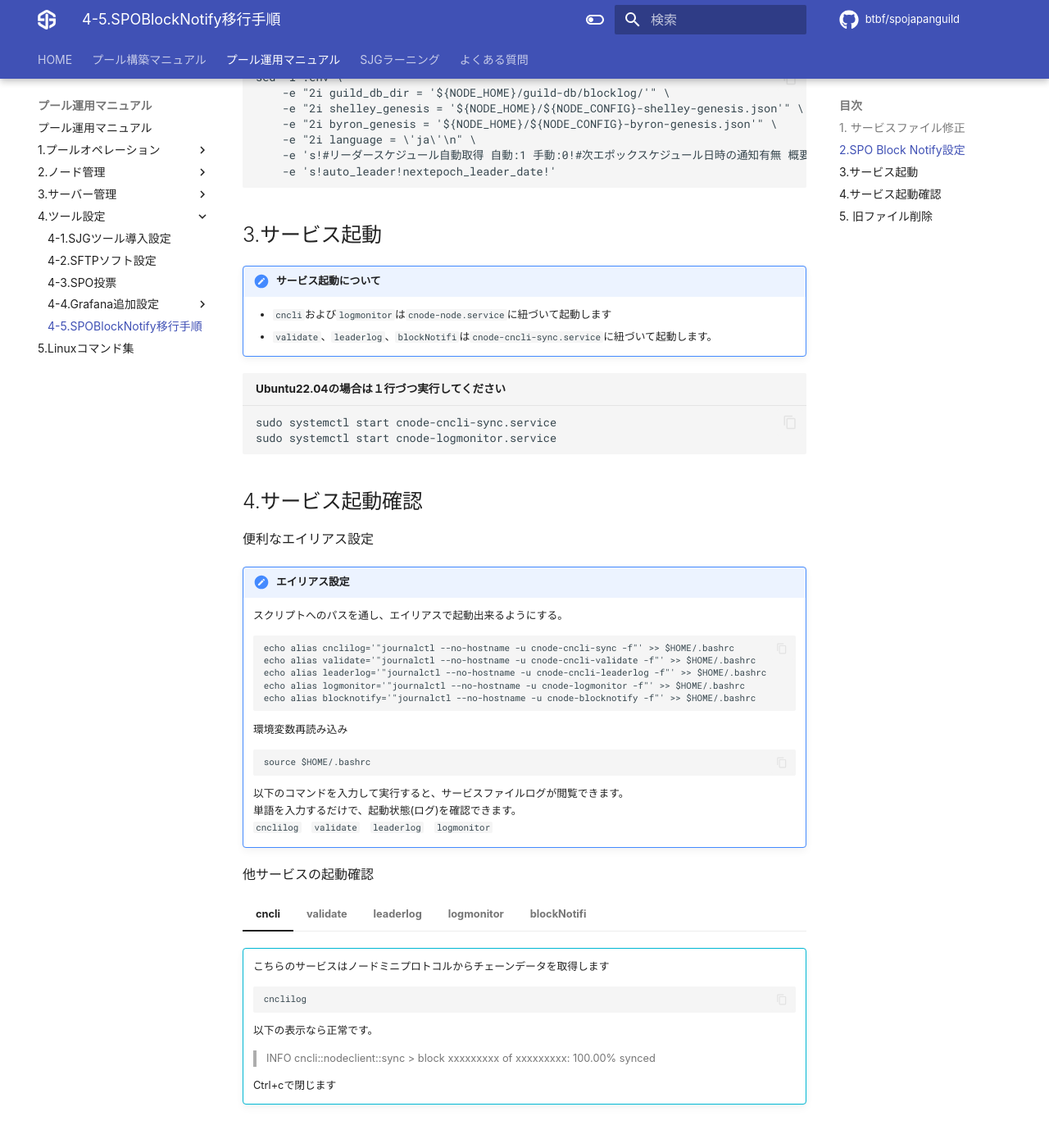
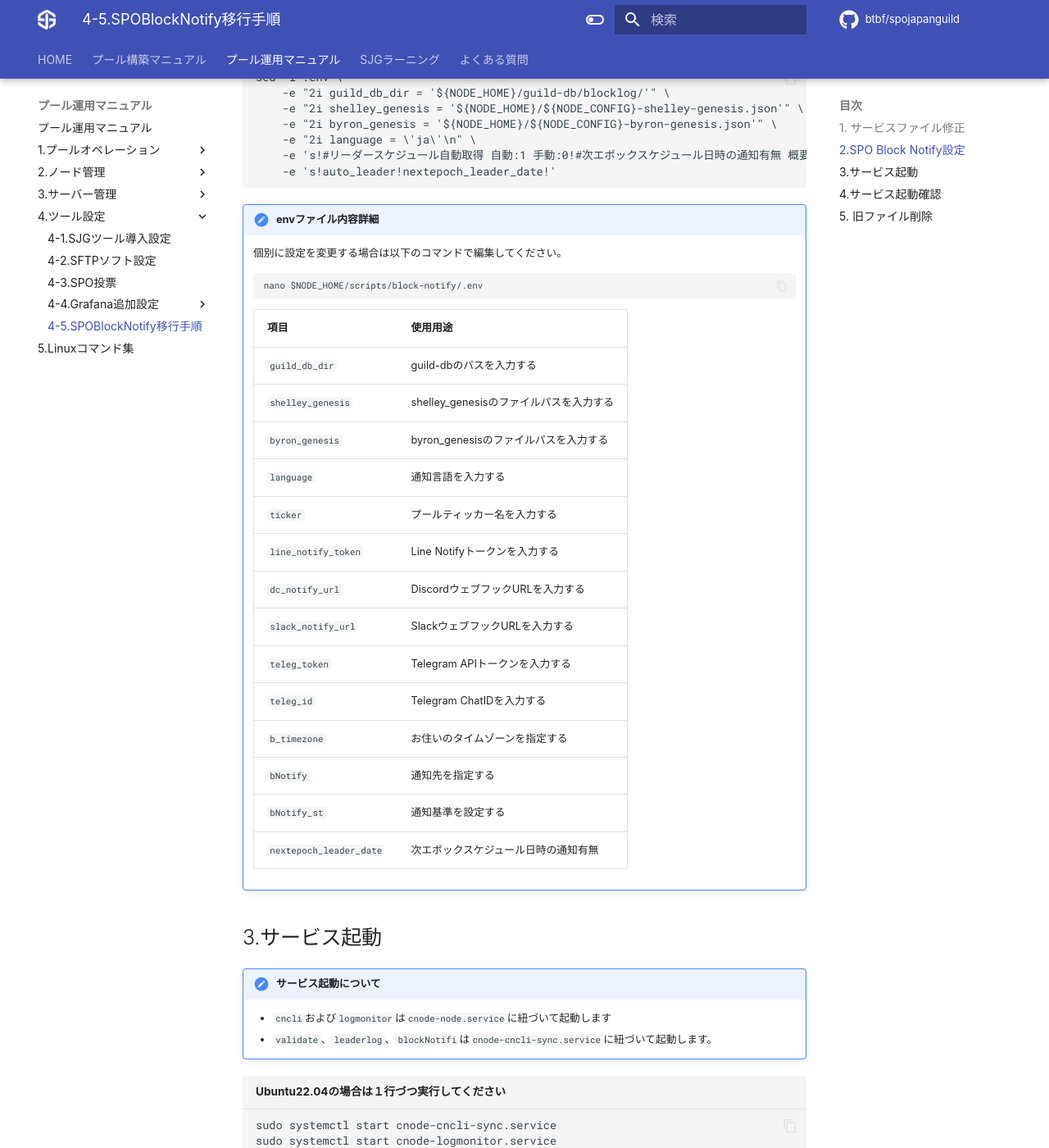
Before and after one commit to btbf/spojapanguild, an MkDocs documentation site: the page built from docs/operation/blocknotify-reinstall.md, in a window 1280 px wide and 1400 px high, scrolled down 3128 px. Shown: the whole window at 82% size. Built offline with MkDocs 1.6.1 and Material for MkDocs 9.7.7, drawn with Linux system fonts in a browser that asks for light colours; comment, search, counter and statistics services are not loaded.

````diff
--- a/docs/operation/blocknotify-reinstall.md
+++ b/docs/operation/blocknotify-reinstall.md
@@ -269,6 +269,30 @@ sed -i .env \
     -e 's!auto_leader!nextepoch_leader_date!'
 ```
 
+!!! hint "envファイル内容詳細"
+    個別に設定を変更する場合は以下のコマンドで編集してください。
+    ```
+    nano $NODE_HOME/scripts/block-notify/.env
+    ```
+
+    | 項目      | 使用用途                          |
+    | ----------- | ------------------------------------ |
+    | `guild_db_dir` | guild-dbのパスを入力する |
+    | `shelley_genesis` | shelley_genesisのファイルパスを入力する |
+    | `byron_genesis` | byron_genesisのファイルパスを入力する |
+    | `language` | 通知言語を入力する
+    | `ticker`       | プールティッカー名を入力する  |
+    | `line_notify_token`      | Line Notifyトークンを入力する |
+    | `dc_notify_url`    | DiscordウェブフックURLを入力する |
+    | `slack_notify_url`    | SlackウェブフックURLを入力する |
+    | `teleg_token`    | Telegram APIトークンを入力する |
+    | `teleg_id`    | Telegram ChatIDを入力する |
+    | `b_timezone`    | お住いのタイムゾーンを指定する |
+    | `bNotify`    | 通知先を指定する |
+    | `bNotify_st`    | 通知基準を設定する |
+    | `nextepoch_leader_date`    | 次エポックスケジュール日時の通知有無 |
+
+
 ## 3.サービス起動
 !!! note "サービス起動について"
 
````
Also changed, not shown: other parts of docs/operation/blocknotify-reinstall.md (+1 -1 lines), docs/changelogs.md (+4 -0 lines), docs/index.md (+1 -1 lines), docs/setup/10-blocklog-setup.md (+7 -2 lines).
